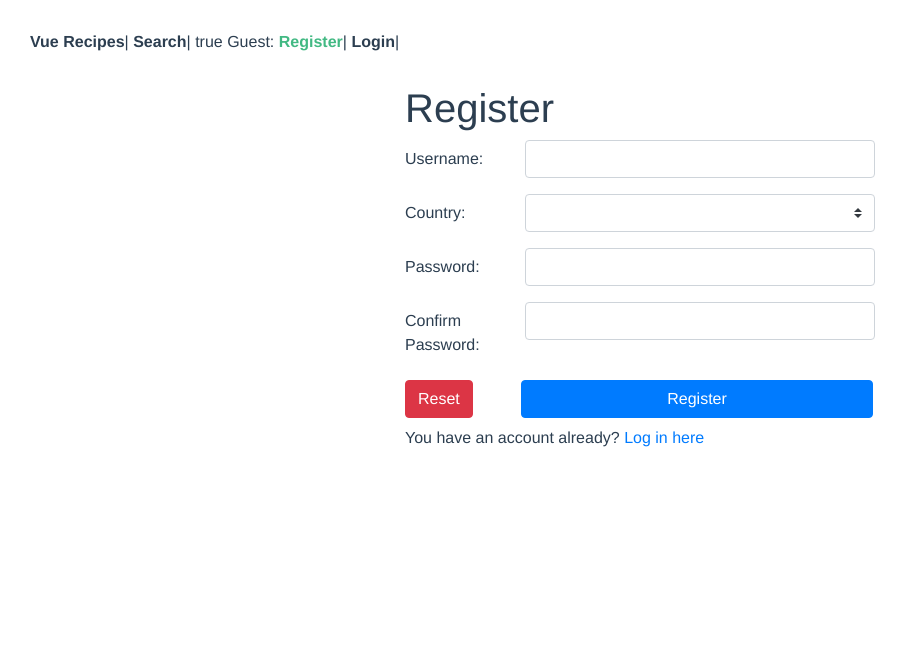
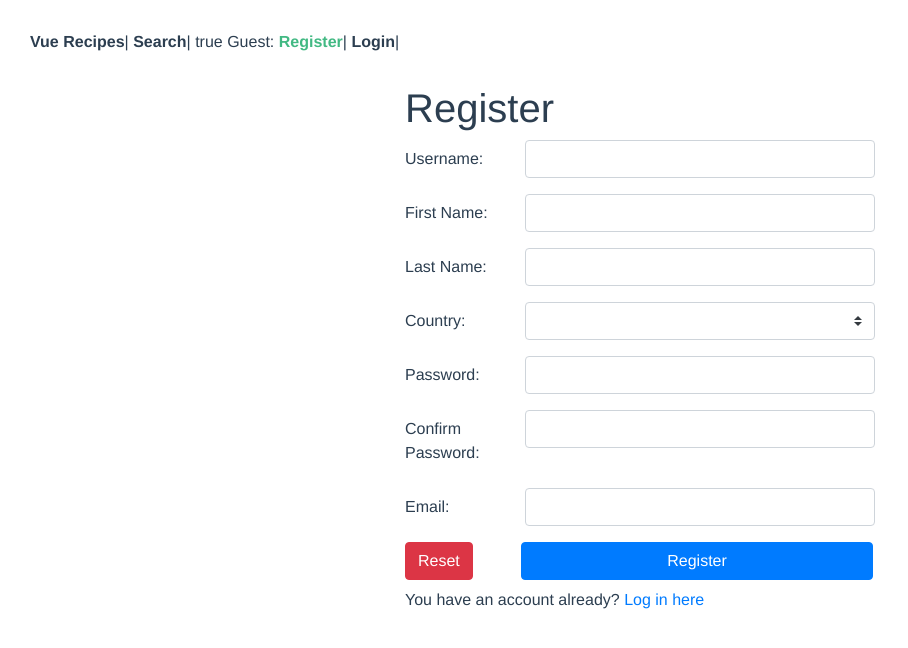
Before and after one commit to Web-Development-Environments-2022/assignment3-3-206934978_314978198, a Vue app: page /#/register in a window 1280 px wide. Shown: the top 648 px of the page, without its empty margins (0-908 px from the left). Built offline with nearby package versions, Linux system fonts and the light colour scheme.

Commit message:
Adding first name, last name and email to register form. Also started the serch form

```diff
--- a/src/main.js
+++ b/src/main.js
@@ -5,6 +5,7 @@ import axios from "axios";
 import state from "./store";
 import routes from "./routes";
 import VueRouter from "vue-router";
+
 Vue.use(VueRouter);
 const router = new VueRouter({
   routes,
@@ -13,6 +14,11 @@ const router = new VueRouter({
 import Vuelidate from "vuelidate";
 import "bootstrap/dist/css/bootstrap.css";
 import "bootstrap-vue/dist/bootstrap-vue.css";
+import { BootstrapVue, BootstrapVueIcons } from 'bootstrap-vue';
+
+Vue.use(BootstrapVue);
+Vue.use(BootstrapVueIcons);
+
 import {
   FormGroupPlugin,
   FormPlugin,
--- a/src/pages/LoginPage.vue
+++ b/src/pages/LoginPage.vue
@@ -93,6 +93,7 @@ export default {
     },
     async Login() {
       try {
+        console.log(this.$root.store.server_domain);
         const response = await this.axios.post(
           // "https://test-for-3-2.herokuapp.com/user/Login",
           this.$root.store.server_domain + "/Login",
--- a/src/pages/RegisterPage.vue
+++ b/src/pages/RegisterPage.vue
@@ -21,7 +21,47 @@
           Username length should be between 3-8 characters long
         </b-form-invalid-feedback>
         <b-form-invalid-feedback v-if="!$v.form.username.alpha">
-          Username alpha
+          Username can only contain letters
+        </b-form-invalid-feedback>
+      </b-form-group>
+
+      <b-form-group
+        id="input-group-firstName"
+        label-cols-sm="3"
+        label="First Name:"
+        label-for="firstName"
+      >
+        <b-form-input
+          id="firstName"
+          v-model="$v.form.firstName.$model"
+          type="text"
+          :state="validateState('firstName')"
+        ></b-form-input>
+        <b-form-invalid-feedback v-if="!$v.form.firstName.required">
+          First name is required
+        </b-form-invalid-feedback>
+        <b-form-invalid-feedback v-if="!$v.form.firstName.alpha">
+          First name can only contain letters
+        </b-form-invalid-feedback>
+      </b-form-group>
+
+      <b-form-group
+        id="input-group-lastName"
+        label-cols-sm="3"
+        label="Last Name:"
+        label-for="lastName"
+      >
+        <b-form-input
+          id="lastName"
+          v-model="$v.form.lastName.$model"
+          type="text"
+          :state="validateState('lastName')"
+        ></b-form-input>
+        <b-form-invalid-feedback v-if="!$v.form.lastName.required">
+          Last name is required
+        </b-form-invalid-feedback>
+        <b-form-invalid-feedback v-if="!$v.form.lastName.alpha">
+          Last name can only contain letters
         </b-form-invalid-feedback>
       </b-form-group>
 
@@ -87,6 +127,26 @@
           v-else-if="!$v.form.confirmedPassword.sameAsPassword"
         >
           The confirmed password is not equal to the original password
+        </b-form-invalid-feedback>
+      </b-form-group>
+
+      <b-form-group
+        id="input-group-email"
+        label-cols-sm="3"
+        label="Email:"
+        label-for="email"
+      >
+        <b-form-input
+          id="email"
+          v-model="$v.form.email.$model"
+          type="email"
+          :state="validateState('email')"
+        ></b-form-input>
+        <b-form-invalid-feedback v-if="!$v.form.email.required">
+          Email is required
+        </b-form-invalid-feedback>
+        <b-form-invalid-feedback v-if="!$v.form.email.email">
+          Email is not valid
         </b-form-invalid-feedback>
       </b-form-group>
 
@@ -156,6 +216,14 @@ export default {
         length: (u) => minLength(3)(u) && maxLength(8)(u),
         alpha
       },
+      firstName:{
+        required,
+        alpha
+      },
+      lastName:{
+        required,
+        alpha
+      },
       country: {
         required
       },
@@ -166,6 +234,10 @@ export default {
       confirmedPassword: {
         required,
         sameAsPassword: sameAs("password")
+      },
+      email:{
+        required,
+        email
       }
     }
   },
@@ -186,10 +258,17 @@ export default {
           this.$root.store.server_domain + "/Register",
 
           {
-            username: this.form.username,
-            password: this.form.password
+            user_name: this.form.username,
+            firstname: this.form.firstName,
+            lastname: this.form.lastName,
+            country: this.form.country,
+            password: this.form.password,
+            email: this.form.email
           }
         );
+        if (response.status == 201) {
+          this.$root.toast("Registration", "User registered successfully", "success");
+        }
         this.$router.push("/login");
         // console.log(response);
       } catch (err) {
--- a/src/pages/SearchPage.vue
+++ b/src/pages/SearchPage.vue
@@ -1,5 +1,54 @@
 <template>
   <div class="container">
     <h1 class="title">Search Page</h1>
+    <form class="form-inline">
+      <div class="input-group mb-3">
+        <input type="text" class="form-control" placeholder="Find a Recipe" aria-label="Find a Recipe" aria-describedby="button-addon2">
+        <div class="input-group-append">
+          <b-button size="" class="mb-3">
+            <b-icon icon="search" aria-hidden="true"></b-icon>
+          </b-button>
+        </div>
+      </div>
+      <div class="dropdown">
+        <a class="btn btn-secondary dropdown-toggle" href="#" role="button" id="dropdownMenuLink" data-toggle="dropdown" aria-haspopup="true" aria-expanded="false">
+          Dropdown link
+        </a>
+        <div class="dropdown-menu" aria-labelledby="dropdownMenuLink">
+          <a class="dropdown-item" href="#">Action</a>
+          <a class="dropdown-item" href="#">Another action</a>
+          <a class="dropdown-item" href="#">Something else here</a>
+        </div>
+      </div>
+      <div class="form-group">
+        <div class="form-check-gluten-free">
+          <input class="form-check-input" type="checkbox" id="gridCheck">
+          <label class="form-check-label" for="gridCheck">
+            Gluten Free
+          </label>
+        </div>
+      </div>
+      <div class="form-group">
+        <div class="form-check-vegan">
+          <input class="form-check-input" type="checkbox" id="gridCheck">
+          <label class="form-check-label" for="gridCheck">
+            Vegan
+          </label>
+        </div>
+      </div>
+      <div class="form-group">
+        <div class="form-check-vegeterian">
+          <input class="form-check-input" type="checkbox" id="gridCheck">
+          <label class="form-check-label" for="gridCheck">
+            Vegeterian
+          </label>
+        </div>
+      </div>
+    </form>
+
   </div>
 </template>
+
+<script>
+
+</script>
```
Also changed, not shown: src/App.vue (indentation only), 1 other file (tests, documents, lock files or other folders).
